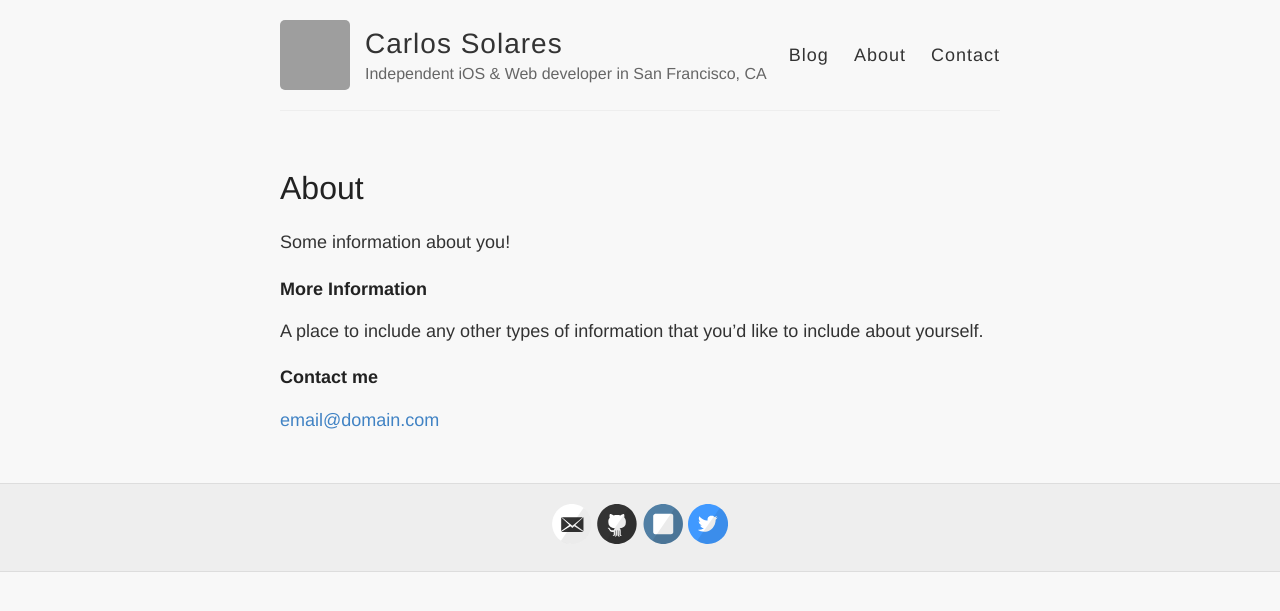
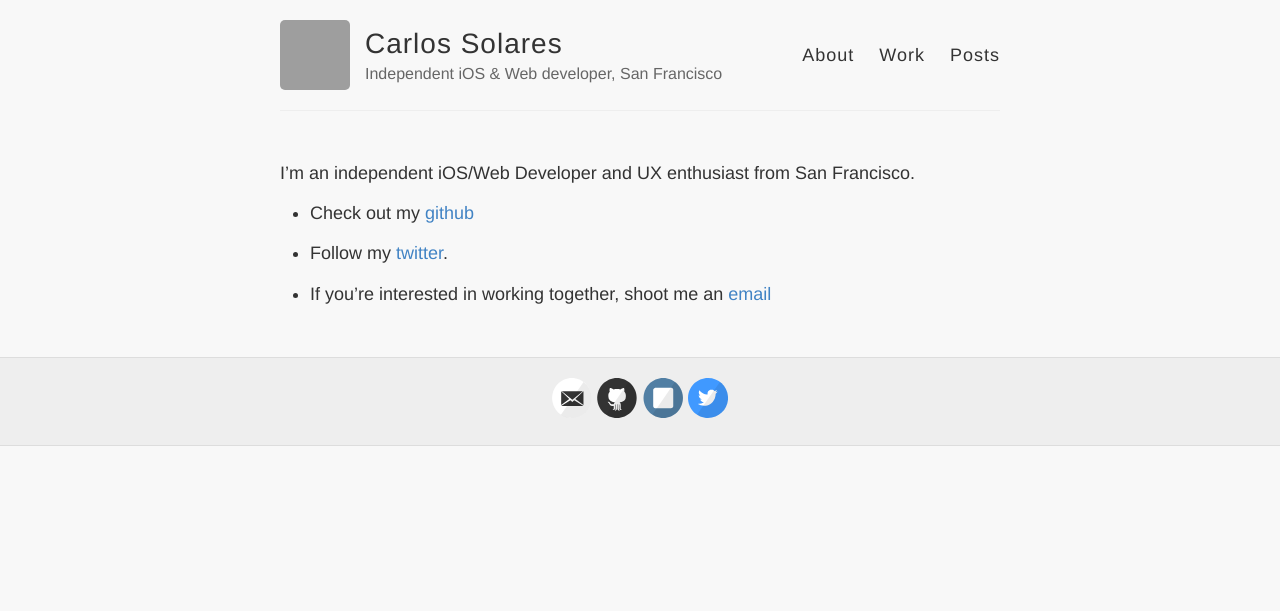
Before and after one commit to carsol/carsol.github.io, a Jekyll site: the page built from about.md, in a window 1280 px wide. Shown: the top 611 px of the page. Built offline with Jekyll 4.4.1, drawn with Linux system fonts in a browser that asks for light colours; grey boxes are pictures that could not be loaded.

Commit message:
updates across the board

```diff
--- a/_config.yml
+++ b/_config.yml
@@ -6,7 +6,7 @@
 name: Carlos Solares
 
 # Short bio or description (displayed in the header)
-description: Independent iOS & Web developer in San Francisco, CA
+description: Independent iOS & Web developer, San Francisco
 
 # URL of your avatar or profile pic (you could use your GitHub profile pic)
 avatar: http://www.gravatar.com/avatar/8ffc9b9de417367dccb8ea2dd53c2053.png
--- a/_layouts/default.html
+++ b/_layouts/default.html
@@ -33,9 +33,9 @@
           </div>
 
           <nav>
-            <a href="{{ site.baseurl }}/">Blog</a>
             <a href="{{ site.baseurl }}/about">About</a>
-            <a href="{{ site.baseurl }}/about">Contact</a>
+            <a href="{{ site.baseurl }}/work">Work</a>
+            <a href="{{ site.baseurl }}/">Posts</a>
           </nav>
         </header>
       </div>
--- a/about.md
+++ b/about.md
@@ -1,15 +1,13 @@
 ---
 layout: page
-title: About
+title:
 permalink: /about/
 ---
 
-Some information about you!
+I'm an independent iOS/Web Developer and UX enthusiast from San Francisco.
 
-### More Information
+- Check out my [github](http://github.com/carsol)
 
-A place to include any other types of information that you'd like to include about yourself.
+- Follow my [twitter](http://twitter.com/csolares_).
 
-### Contact me
-
-[email@domain.com](mailto:email@domain.com)
+- If you're interested in working together, shoot me an [email](mailto:carlos@loslabs.io)
```
Also changed, not shown: work.md (added, +7 -0 lines), 7 other files.
